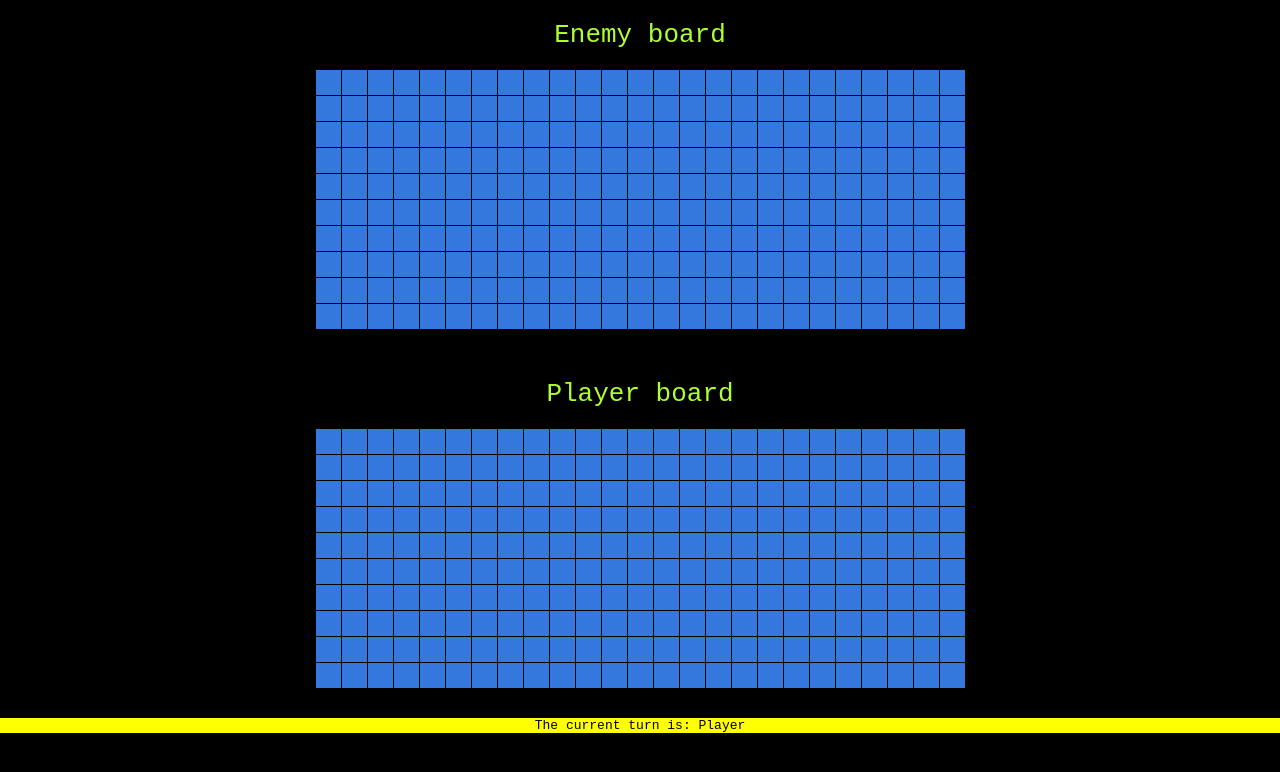
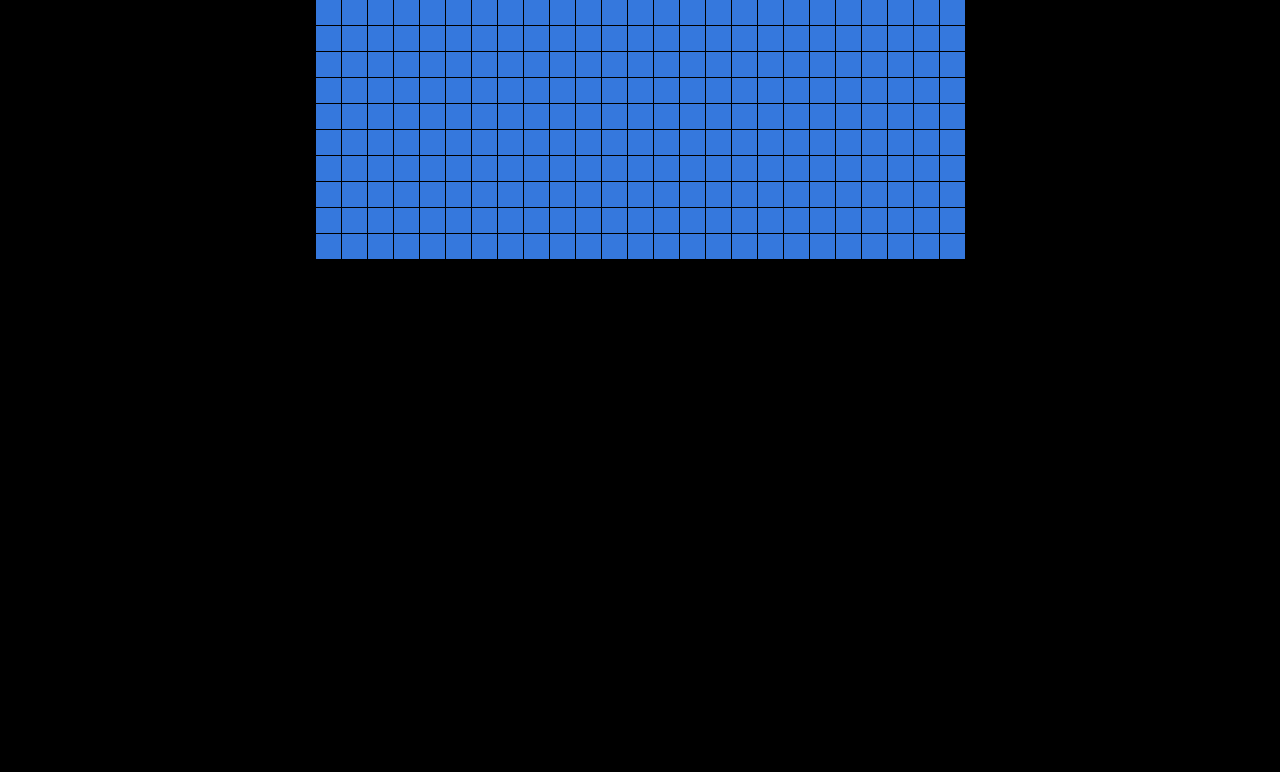
Before and after one commit to SquireOfSoftware/battleship, a React (Create React App) app: page / in a window 1280 px wide. Shown: the top 772 px of the page. Built offline with nearby package versions, Linux system fonts and the light colour scheme.

Commit message:
Renamed the rooms to make a little more sense
- Also added in the "DeploymentRoom" so that a player can set up their ships

```diff
--- a/package.json
+++ b/package.json
@@ -8,6 +8,7 @@
     "@testing-library/user-event": "^7.1.2",
     "react": "^16.12.0",
     "react-dom": "^16.12.0",
+    "react-router-dom": "^5.2.0",
     "react-scripts": "^3.4.0"
   },
   "scripts": {
--- a/src/App.js
+++ b/src/App.js
@@ -1,12 +1,13 @@
 import React from 'react';
 import './App.css';
-import Game from './components/gamemaster/Game.js';
+import WarRoom from './components/gamemaster/WarRoom.js';
+import DeploymentRoom from './components/gamemaster/DeploymentRoom.js';
 
 function App() {
   return (
     <div className="App">
       <header className="App-header">
-        <Game />
+      <DeploymentRoom />
       </header>
     </div>
   )
--- a/src/components/gameboard/Board.js
+++ b/src/components/gameboard/AttackBoard.js
@@ -1,10 +1,10 @@
 import React, { Component } from 'react';
-import Square from './Square.js';
+import Grid from './Grid.js';
 import Ships from '../ships/Ships.js';
 import PropTypes from 'prop-types';
 import BoardType from './BoardType.js';
 
-class Board extends Component {
+class AttackBoard extends Component {
     constructor(props) {
         super(props);
 
@@ -60,51 +60,24 @@ class Board extends Component {
     }
 
     render() {
-        let boardSize = this.props.boardSize;
-        const board = [];
-        let boardStyle = {};
-
-        boardStyle["gridTemplateColumns"] = "repeat(" + boardSize.x + ", 25px)";
-        boardStyle["gridTemplateRows"] = "repeat(" + boardSize.y + ", 25px)";
-
-        for(let y = 0; y < boardSize.y; y++) {
-            board[y] = [];
-            for(let x = 0; x < boardSize.x; x++) {
-                let id = "x:" + x + ",y:" + y;
-                let coords = {
-                    x,
-                    y
-                };
-
-                let value = this.getValue(coords);
-
-                board[y][x] = <Square
-                    key={id}
-                    id={id}
-                    coords={coords}
-                    value={value}
-                    processClick={this.handleClick}
-            />;
-            }
-        }
-
         return (
            <div>
                <div className='title'>{this.props.boardType} board</div>
-               <div className="gameboard" style={boardStyle}>
-                   {board}
-               </div>
+               <Grid handleClick={this.handleClick}
+                     boardSize={this.props.boardSize}
+                     getValue={this.getValue}
+               />
            </div>
         )
     }
 }
 
-Board.propTypes = {
+AttackBoard.propTypes = {
     boardSize: PropTypes.object.isRequired,
     ships: PropTypes.array
 }
 
-Board.defaultProps = {
+AttackBoard.defaultProps = {
     boardSize: {
         x: 25,
         y: 10
@@ -130,4 +103,4 @@ Board.defaultProps = {
 }
 
 
-export default Board;
+export default AttackBoard;
--- /dev/null
+++ b/src/components/gameboard/Grid.js
@@ -0,0 +1,42 @@
+import React, { Component } from 'react';
+import Square from './Square.js';
+
+class Grid extends Component {
+    render() {
+        let boardSize = this.props.boardSize;
+        const board = [];
+        let boardStyle = {};
+
+        boardStyle["gridTemplateColumns"] = "repeat(" + boardSize.x + ", 25px)";
+        boardStyle["gridTemplateRows"] = "repeat(" + boardSize.y + ", 25px)";
+
+        for(let y = 0; y < boardSize.y; y++) {
+            board[y] = [];
+            for(let x = 0; x < boardSize.x; x++) {
+                let id = "x:" + x + ",y:" + y;
+                let coords = {
+                    x,
+                    y
+                };
+
+                let value = this.props.getValue(coords);
+
+                board[y][x] = <Square
+                    key={id}
+                    id={id}
+                    coords={coords}
+                    value={value}
+                    processClick={this.props.handleClick}
+            />;
+            }
+        }
+
+        return (
+           <div className="gameboard" style={boardStyle}>
+               {board}
+           </div>
+        )
+    }
+}
+
+export default Grid;
--- /dev/null
+++ b/src/components/gameboard/SetupBoard.js
@@ -0,0 +1,39 @@
+import React, { Component } from 'react';
+import Grid from '../gameboard/Grid.js';
+
+class SetupBoard extends Component {
+    constructor(props) {
+        super(props);
+        this.state = {
+            shipPlacements: []
+        };
+    }
+
+    handleClick = (e) => {
+
+    }
+
+    getValue = (coord) => {
+
+    }
+
+    render() {
+        return (
+            <div>
+                <Grid handleClick={this.handleClick}
+                      boardSize={this.props.boardSize}
+                      getValue={this.getValue}
+               />
+            </div>
+        )
+    }
+}
+
+SetupBoard.defaultProps = {
+              boardSize: {
+                  x: 25,
+                  y: 10
+              }
+          }
+
+export default SetupBoard;
--- /dev/null
+++ b/src/components/gamemaster/DeploymentRoom.js
@@ -0,0 +1,19 @@
+import React, { Component } from 'react';
+import SetupBoard from '../gameboard/SetupBoard.js';
+
+class DeploymentRoom extends Component {
+    constructor(props) {
+        super(props);
+        this.state = {};
+    }
+
+    render() {
+        return (
+            <div>
+                <SetupBoard />
+            </div>
+        )
+    }
+}
+
+export default DeploymentRoom;
--- a/src/components/gamemaster/Game.js
+++ b/src/components/gamemaster/WarRoom.js
@@ -1,8 +1,8 @@
 import React, { Component } from 'react';
-import Board from '../gameboard/Board.js';
+import AttackBoard from '../gameboard/AttackBoard.js';
 import BoardType from '../gameboard/BoardType.js';
 
-class Game extends Component {
+class WarRoom extends Component {
   constructor(props) {
     super(props);
     this.state = {
@@ -49,12 +49,12 @@ class Game extends Component {
   }
 
   render() {
-    let enemyBoard = <Board boardType={BoardType.Enemy}
+    let enemyBoard = <AttackBoard boardType={BoardType.Enemy}
                             endTurn={this.endTurn}
                             canAttack={this.canAttack}
                             isClickable='true'
                      />
-    let playerBoard = <Board boardType={BoardType.Player}
+    let playerBoard = <AttackBoard boardType={BoardType.Player}
                             endTurn={this.endTurn}
                             canAttack={this.canAttack}
                             isClickable='true'
@@ -70,4 +70,4 @@ class Game extends Component {
   }
 }
 
-export default Game;
+export default WarRoom;
```
Also changed, not shown: 1 other file (tests, documents, lock files or other folders).
